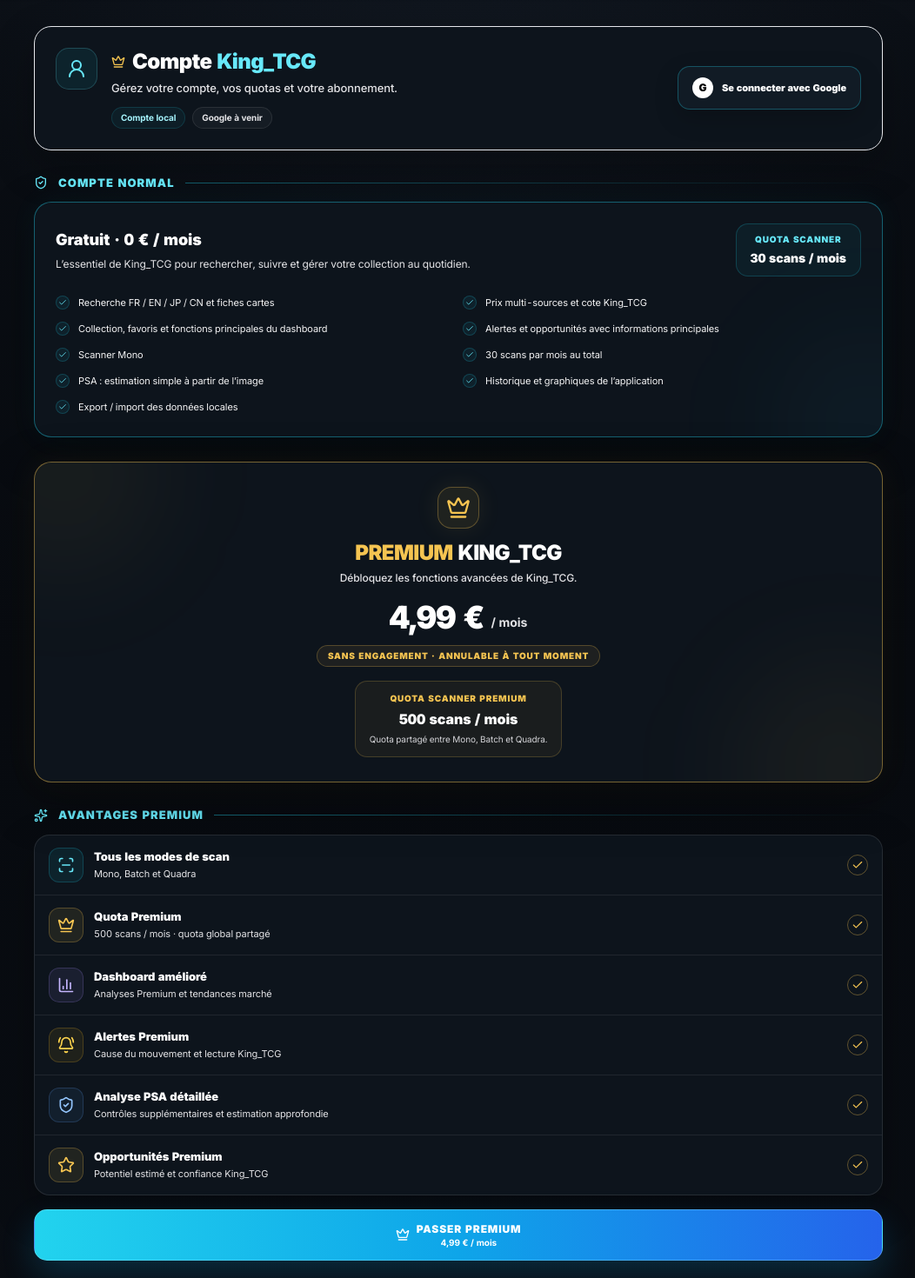
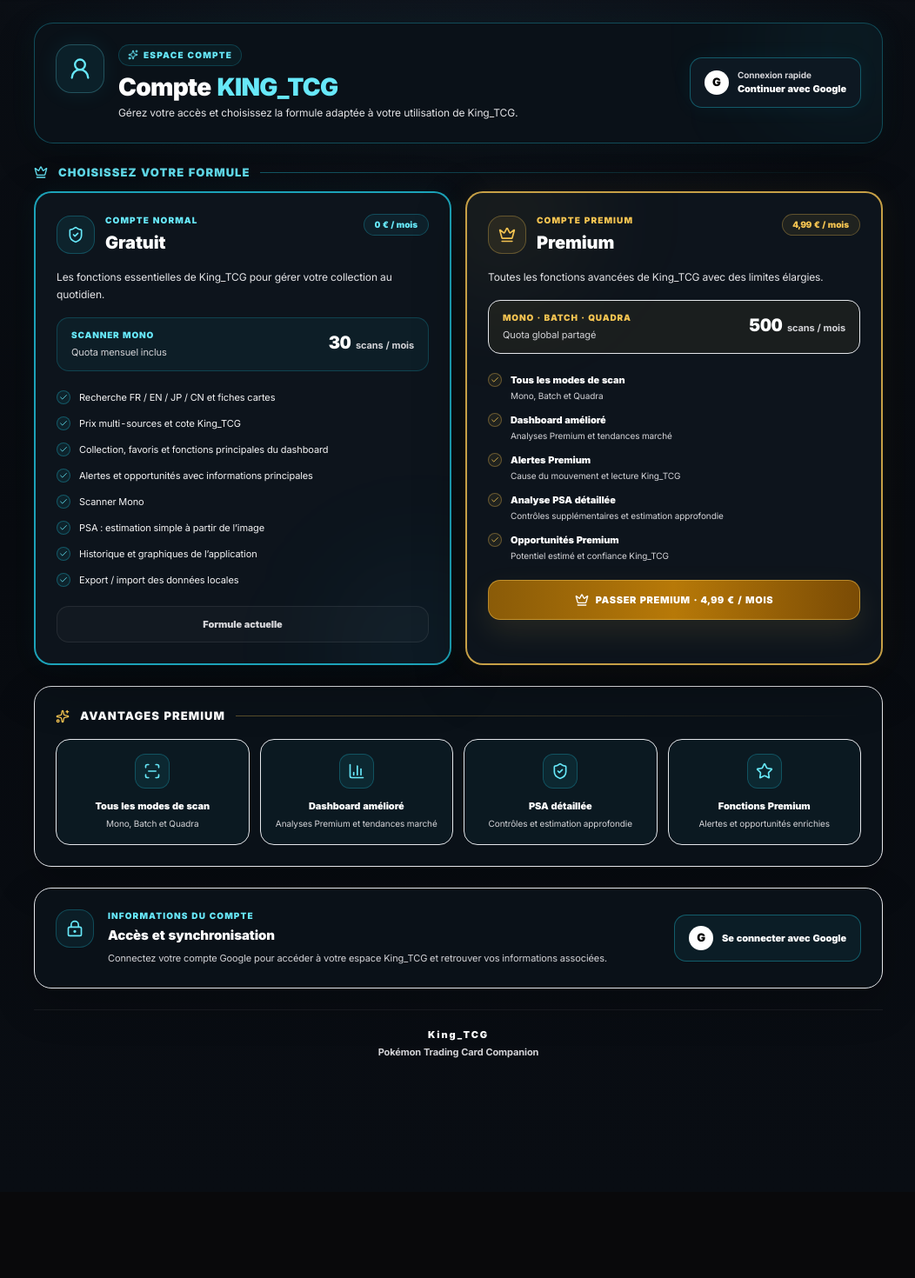
Before and after one commit to dylangdm1-dotcom/King_TcgV1, a Next.js app: page /parametres/compte in a window 1280 px wide. Shown: the part 120-1590 px from the top of the page at 87% size, without its empty margins (113-1165 px from the left). After the commit the page ends 1491 px from the top, so only its background shows below. Built offline with nearby package versions, Linux system fonts and the light colour scheme.

Commit message:
Update page.tsx

```diff
--- a/app/parametres/compte/page.tsx
+++ b/app/parametres/compte/page.tsx
@@ -22,7 +22,6 @@ const normalFeatures = [
   "Collection, favoris et fonctions principales du dashboard",
   "Alertes et opportunités avec informations principales",
   "Scanner Mono",
-  "30 scans par mois au total",
   "PSA : estimation simple à partir de l’image",
   "Historique et graphiques de l’application",
   "Export / import des données locales",
@@ -33,52 +32,45 @@ const premiumHighlights = [
     title: "Tous les modes de scan",
     description: "Mono, Batch et Quadra",
     icon: ScanLine,
-    tone: "cyan",
-  },
-  {
-    title: "Quota Premium",
-    description: "500 scans / mois · quota global partagé",
-    icon: Crown,
-    tone: "gold",
   },
   {
     title: "Dashboard amélioré",
     description: "Analyses Premium et tendances marché",
     icon: BarChart3,
-    tone: "violet",
   },
   {
     title: "Alertes Premium",
     description: "Cause du mouvement et lecture King_TCG",
     icon: BellRing,
-    tone: "orange",
   },
   {
     title: "Analyse PSA détaillée",
     description: "Contrôles supplémentaires et estimation approfondie",
     icon: ShieldCheck,
-    tone: "blue",
   },
   {
     title: "Opportunités Premium",
     description: "Potentiel estimé et confiance King_TCG",
     icon: Star,
-    tone: "gold",
   },
 ] as const;
 
-const premiumTones = {
-  cyan: "border-cyan-400/20 bg-cyan-400/[0.08] text-cyan-300",
-  gold: "border-[#f5c451]/25 bg-[#f5c451]/[0.09] text-[#f5c451]",
-  violet: "border-violet-400/20 bg-violet-400/[0.09] text-violet-300",
-  orange: "border-amber-400/20 bg-amber-400/[0.08] text-amber-300",
-  blue: "border-blue-400/20 bg-blue-400/[0.08] text-blue-300",
-};
-
-function NormalFeatureRow({ children }: { children: React.ReactNode }) {
+function FeatureRow({
+  children,
+  premium = false,
+}: {
+  children: React.ReactNode;
+  premium?: boolean;
+}) {
   return (
     <li className="flex items-start gap-2.5 text-[11px] leading-5 text-zinc-100">
-      <span className="mt-0.5 flex h-4 w-4 shrink-0 items-center justify-center rounded-full border border-cyan-400/20 bg-cyan-400/[0.07] text-cyan-300">
+      <span
+        className={`mt-0.5 flex h-4 w-4 shrink-0 items-center justify-center rounded-full border ${
+          premium
+            ? "border-[#f5c451]/35 bg-[#f5c451]/[0.08] text-[#f5c451]"
+            : "border-cyan-400/30 bg-cyan-400/[0.08] text-cyan-300"
+        }`}
+      >
         <Check className="h-2.5 w-2.5" />
       </span>
       {children}
@@ -92,7 +84,7 @@ export default function AccountManagementPage() {
       <Navbar />
 
       <main className="kt-premium-shell min-h-screen pb-32 text-white">
-        <div className="mx-auto max-w-5xl space-y-7 px-4 py-6 sm:px-6">
+        <div className="mx-auto max-w-5xl space-y-6 px-4 py-6 sm:px-6">
           <Link
             href="/parametres"
             className="kt-premium-button-secondary inline-flex items-center gap-2 px-3.5 py-2 text-[11px] font-bold uppercase tracking-wide"
@@ -101,153 +93,247 @@ export default function AccountManagementPage() {
             Retour aux paramètres
           </Link>
 
-          <header className="rounded-[20px] border border-cyan-400/18 bg-[#0d141c] p-5 shadow-[0_18px_48px_rgba(0,0,0,.26)] sm:p-6">
-            <div className="flex flex-col gap-5 sm:flex-row sm:items-center sm:justify-between">
+          <header className="relative overflow-hidden rounded-[22px] border border-cyan-400/30 bg-[#0a1118] p-5 shadow-[0_18px_48px_rgba(0,0,0,.24),0_0_34px_rgba(34,211,238,.05)] sm:p-6">
+            <div className="pointer-events-none absolute -right-16 -top-20 h-52 w-52 rounded-full bg-cyan-400/[0.055] blur-3xl" />
+            <div className="relative flex flex-col gap-5 sm:flex-row sm:items-center sm:justify-between">
               <div className="flex items-start gap-4">
-              <span className="flex h-12 w-12 shrink-0 items-center justify-center rounded-[15px] border border-cyan-300/20 bg-cyan-400/[0.08] text-cyan-300">
-                <UserRound className="h-6 w-6" />
+                <span className="flex h-14 w-14 shrink-0 items-center justify-center rounded-[18px] border border-cyan-300/25 bg-cyan-400/[0.08] text-cyan-300 shadow-[0_0_26px_rgba(34,211,238,.08)]">
+                  <UserRound className="h-7 w-7" />
                 </span>
                 <div>
-                <div className="flex items-center gap-2">
-                  <Crown className="h-4 w-4 text-[#f5c451]" />
-                  <h1 className="text-xl font-black tracking-tight sm:text-2xl">
-                    Compte <span className="text-cyan-300">King_TCG</span>
+                  <span className="inline-flex items-center gap-1.5 rounded-full border border-cyan-400/20 bg-cyan-400/[0.06] px-2.5 py-1 text-[10px] font-black uppercase tracking-[0.12em] text-cyan-300">
+                    <Sparkles className="h-3 w-3" />
+                    Espace compte
+                  </span>
+                  <h1 className="mt-2 text-2xl font-black tracking-tight text-white sm:text-[28px]">
+                    Compte <span className="text-cyan-300">KING_TCG</span>
                   </h1>
-                </div>
-                <p className="mt-1 text-[13px] font-medium leading-5 text-zinc-200">
-                  Gérez votre compte, vos quotas et votre abonnement.
+                  <p className="mt-1 max-w-xl text-[12px] leading-5 text-zinc-200">
+                    Gérez votre accès et choisissez la formule adaptée à votre utilisation de King_TCG.
                   </p>
-                <div className="mt-3 flex flex-wrap gap-2">
-                  <span className="rounded-full border border-cyan-400/15 bg-cyan-400/[0.06] px-2.5 py-1 text-[10px] font-bold text-cyan-200">Compte local</span>
-                  <span className="rounded-full border border-white/[0.09] bg-white/[0.035] px-2.5 py-1 text-[10px] font-bold text-zinc-200">Google à venir</span>
-                </div>
                 </div>
               </div>
 
               <button
                 type="button"
-              className="inline-flex w-full items-center justify-center gap-2.5 rounded-[14px] border border-cyan-400/30 bg-[#111b25] px-4 py-3 text-[11px] font-black text-white shadow-[0_10px_28px_rgba(0,0,0,.18)] transition hover:border-cyan-300/50 hover:bg-[#14222e] sm:w-auto"
+                className="inline-flex w-full items-center justify-center gap-2.5 rounded-[14px] border border-cyan-400/35 bg-[#0d1822] px-4 py-3 text-[11px] font-black text-white shadow-[0_0_24px_rgba(34,211,238,.06)] transition hover:border-cyan-300/60 hover:bg-[#10212c] sm:w-auto"
               >
-              <span className="flex h-6 w-6 items-center justify-center rounded-full bg-white text-[12px] font-black text-black">G</span>
-              Se connecter avec Google
+                <span className="flex h-7 w-7 items-center justify-center rounded-full bg-white text-[13px] font-black text-black">
+                  G
+                </span>
+                <span className="text-left">
+                  <span className="block text-[10px] font-bold text-zinc-300">Connexion rapide</span>
+                  <span className="block">Continuer avec Google</span>
+                </span>
               </button>
             </div>
           </header>
 
           <section>
             <div className="mb-3 flex items-center gap-3">
-              <ShieldCheck className="h-4 w-4 text-cyan-300" />
+              <Crown className="h-4 w-4 text-cyan-300" />
               <h2 className="whitespace-nowrap text-[13px] font-black uppercase tracking-[0.08em] text-cyan-300">
-                Compte Normal
+                Choisissez votre formule
               </h2>
               <span className="h-px flex-1 bg-gradient-to-r from-cyan-400/40 to-transparent" />
             </div>
 
-            <div className="relative overflow-hidden rounded-[20px] border border-cyan-400/40 bg-[#0d141c] p-5 shadow-[0_20px_60px_rgba(0,0,0,.30),0_0_32px_rgba(34,211,238,.05)] sm:p-6">
-              <div className="pointer-events-none absolute -bottom-24 -right-24 h-56 w-56 rounded-full bg-cyan-400/[0.045] blur-3xl" />
+            <div className="grid gap-4 lg:grid-cols-2">
+              <article className="relative overflow-hidden rounded-[20px] border-2 border-cyan-400/75 bg-[#0d141c] p-5 shadow-[0_20px_60px_rgba(0,0,0,.28),0_0_30px_rgba(34,211,238,.055)] sm:p-6">
+                <div className="pointer-events-none absolute -bottom-24 -right-20 h-56 w-56 rounded-full bg-cyan-400/[0.045] blur-3xl" />
+
                 <div className="relative">
-              <div className="flex flex-col gap-4 sm:flex-row sm:items-center sm:justify-between">
+                  <div className="flex items-start justify-between gap-4">
+                    <div className="flex items-center gap-3">
+                      <span className="flex h-11 w-11 items-center justify-center rounded-2xl border border-cyan-400/25 bg-cyan-400/[0.08] text-cyan-300">
+                        <ShieldCheck className="h-5 w-5" />
+                      </span>
                       <div>
-                  <p className="text-lg font-black text-white">Gratuit · 0 € / mois</p>
-                  <p className="mt-1 max-w-2xl text-[12px] leading-5 text-zinc-200">
-                    L’essentiel de King_TCG pour rechercher, suivre et gérer votre collection au quotidien.
+                        <p className="text-[10px] font-black uppercase tracking-[0.11em] text-cyan-300">
+                          Compte Normal
                         </p>
+                        <h3 className="mt-1 text-xl font-black text-white">Gratuit</h3>
                       </div>
-                <div className="rounded-[14px] border border-cyan-400/20 bg-cyan-400/[0.06] px-4 py-2.5 text-center">
-                  <p className="text-[10px] font-black uppercase tracking-[0.08em] text-cyan-300">Quota scanner</p>
-                  <p className="mt-1 text-sm font-black text-white">30 scans / mois</p>
+                    </div>
+                    <span className="rounded-full border border-cyan-400/25 bg-cyan-400/[0.07] px-3 py-1 text-[10px] font-black text-cyan-300">
+                      0 € / mois
+                    </span>
+                  </div>
+
+                  <p className="mt-4 text-[12px] leading-5 text-zinc-200">
+                    Les fonctions essentielles de King_TCG pour gérer votre collection au quotidien.
+                  </p>
+
+                  <div className="mt-4 rounded-[14px] border border-cyan-400/20 bg-cyan-400/[0.055] px-4 py-3">
+                    <div className="flex items-center justify-between gap-3">
+                      <div>
+                        <p className="text-[10px] font-black uppercase tracking-[0.08em] text-cyan-300">
+                          Scanner Mono
+                        </p>
+                        <p className="mt-1 text-[11px] text-zinc-300">Quota mensuel inclus</p>
+                      </div>
+                      <p className="text-right text-xl font-black text-white">
+                        30 <span className="text-[11px] font-bold text-zinc-300">scans / mois</span>
+                      </p>
                     </div>
                   </div>
 
-              <ul className="mt-5 grid gap-2.5 sm:grid-cols-2">
+                  <ul className="mt-5 space-y-2.5">
                     {normalFeatures.map((feature) => (
-                  <NormalFeatureRow key={feature}>{feature}</NormalFeatureRow>
+                      <FeatureRow key={feature}>{feature}</FeatureRow>
                     ))}
                   </ul>
+
+                  <div className="mt-5 rounded-[14px] border border-white/[0.08] bg-white/[0.025] px-4 py-3 text-center text-[11px] font-black text-zinc-300">
+                    Formule actuelle
+                  </div>
+                </div>
+              </article>
+
+              <article className="relative overflow-hidden rounded-[20px] border-2 border-[#f5c451]/80 bg-[#0d141c] p-5 shadow-[0_20px_60px_rgba(0,0,0,.30),0_0_34px_rgba(245,196,81,.065)] sm:p-6">
+                <div className="pointer-events-none absolute -left-16 -top-20 h-52 w-52 rounded-full bg-[#f5c451]/[0.055] blur-3xl" />
+
+                <div className="relative">
+                  <div className="flex items-start justify-between gap-4">
+                    <div className="flex items-center gap-3">
+                      <span className="flex h-11 w-11 items-center justify-center rounded-2xl border border-[#f5c451]/30 bg-[#f5c451]/[0.08] text-[#f5c451]">
+                        <Crown className="h-5 w-5" />
+                      </span>
+                      <div>
+                        <p className="text-[10px] font-black uppercase tracking-[0.11em] text-[#f5c451]">
+                          Compte Premium
+                        </p>
+                        <h3 className="mt-1 text-xl font-black text-white">Premium</h3>
+                      </div>
+                    </div>
+                    <span className="rounded-full border border-[#f5c451]/30 bg-[#f5c451]/[0.08] px-3 py-1 text-[10px] font-black text-[#f5c451]">
+                      4,99 € / mois
+                    </span>
+                  </div>
+
+                  <p className="mt-4 text-[12px] leading-5 text-zinc-200">
+                    Toutes les fonctions avancées de King_TCG avec des limites élargies.
+                  </p>
+
+                  <div className="mt-4 rounded-[14px] border border-[#f5c451]/22 bg-[#f5c451]/[0.055] px-4 py-3">
+                    <div className="flex items-center justify-between gap-3">
+                      <div>
+                        <p className="text-[10px] font-black uppercase tracking-[0.08em] text-[#f5c451]">
+                          Mono · Batch · Quadra
+                        </p>
+                        <p className="mt-1 text-[11px] text-zinc-300">Quota global partagé</p>
+                      </div>
+                      <p className="text-right text-xl font-black text-white">
+                        500 <span className="text-[11px] font-bold text-zinc-300">scans / mois</span>
+                      </p>
+                    </div>
+                  </div>
+
+                  <ul className="mt-5 space-y-2.5">
+                    {premiumHighlights.map((feature) => (
+                      <FeatureRow key={feature.title} premium>
+                        <span>
+                          <span className="font-black text-white">{feature.title}</span>
+                          <span className="block text-[10px] leading-4 text-zinc-300">
+                            {feature.description}
+                          </span>
+                        </span>
+                      </FeatureRow>
+                    ))}
+                  </ul>
+
+                  <button
+                    type="button"
+                    className="mt-5 inline-flex w-full items-center justify-center gap-2 rounded-[14px] border border-[#f5c451]/50 bg-gradient-to-r from-[#8a5b08] via-[#b77908] to-[#7a4b05] px-4 py-3.5 text-[11px] font-black uppercase tracking-[0.06em] text-white shadow-[0_14px_34px_rgba(245,196,81,.11)] transition hover:brightness-110"
+                  >
+                    <Crown className="h-4 w-4" />
+                    Passer Premium · 4,99 € / mois
+                  </button>
+                </div>
+              </article>
+            </div>
+          </section>
+
+          <section className="rounded-[20px] border border-cyan-400/22 bg-[#0a1118] p-5 shadow-[0_18px_48px_rgba(0,0,0,.22)] sm:p-6">
+            <div className="mb-4 flex items-center gap-3">
+              <Sparkles className="h-4 w-4 text-[#f5c451]" />
+              <h2 className="whitespace-nowrap text-[13px] font-black uppercase tracking-[0.08em] text-white">
+                Avantages Premium
+              </h2>
+              <span className="h-px flex-1 bg-gradient-to-r from-[#f5c451]/35 to-transparent" />
+            </div>
+
+            <div className="grid gap-3 sm:grid-cols-2 lg:grid-cols-4">
+              <div className="rounded-[16px] border border-cyan-400/18 bg-cyan-400/[0.04] p-4 text-center">
+                <span className="mx-auto flex h-10 w-10 items-center justify-center rounded-xl border border-cyan-400/25 bg-cyan-400/[0.08] text-cyan-300">
+                  <ScanLine className="h-5 w-5" />
+                </span>
+                <p className="mt-3 text-[11px] font-black text-white">Tous les modes de scan</p>
+                <p className="mt-1 text-[10px] leading-4 text-zinc-300">Mono, Batch et Quadra</p>
+              </div>
+
+              <div className="rounded-[16px] border border-cyan-400/18 bg-cyan-400/[0.04] p-4 text-center">
+                <span className="mx-auto flex h-10 w-10 items-center justify-center rounded-xl border border-cyan-400/25 bg-cyan-400/[0.08] text-cyan-300">
+                  <BarChart3 className="h-5 w-5" />
+                </span>
+                <p className="mt-3 text-[11px] font-black text-white">Dashboard amélioré</p>
+                <p className="mt-1 text-[10px] leading-4 text-zinc-300">Analyses Premium et tendances marché</p>
+              </div>
+
+              <div className="rounded-[16px] border border-cyan-400/18 bg-cyan-400/[0.04] p-4 text-center">
+                <span className="mx-auto flex h-10 w-10 items-center justify-center rounded-xl border border-cyan-400/25 bg-cyan-400/[0.08] text-cyan-300">
+                  <ShieldCheck className="h-5 w-5" />
+                </span>
+                <p className="mt-3 text-[11px] font-black text-white">PSA détaillée</p>
+                <p className="mt-1 text-[10px] leading-4 text-zinc-300">Contrôles et estimation approfondie</p>
+              </div>
+
+              <div className="rounded-[16px] border border-cyan-400/18 bg-cyan-400/[0.04] p-4 text-center">
+                <span className="mx-auto flex h-10 w-10 items-center justify-center rounded-xl border border-cyan-400/25 bg-cyan-400/[0.08] text-cyan-300">
+                  <Star className="h-5 w-5" />
+                </span>
+                <p className="mt-3 text-[11px] font-black text-white">Fonctions Premium</p>
+                <p className="mt-1 text-[10px] leading-4 text-zinc-300">Alertes et opportunités enrichies</p>
               </div>
             </div>
           </section>
 
-          <section className="relative overflow-hidden rounded-[20px] border border-[#f5c451]/45 bg-[#0d141c] p-6 shadow-[0_20px_60px_rgba(0,0,0,.34),0_0_38px_rgba(245,196,81,.055)] sm:p-7">
-            <div className="pointer-events-none absolute -left-20 -top-24 h-56 w-56 rounded-full bg-[#f5c451]/[0.055] blur-3xl" />
-            <div className="pointer-events-none absolute -bottom-28 -right-20 h-64 w-64 rounded-full bg-[#f5c451]/[0.05] blur-3xl" />
-
-            <div className="relative flex flex-col items-center text-center">
-              <span className="flex h-12 w-12 items-center justify-center rounded-2xl border border-[#f5c451]/30 bg-[#f5c451]/[0.08] text-[#f5c451] shadow-[0_0_28px_rgba(245,196,81,.09)]">
-                <Crown className="h-7 w-7" />
+          <section className="rounded-[20px] border border-cyan-400/24 bg-[#0a1118] p-5 shadow-[0_18px_48px_rgba(0,0,0,.22)] sm:p-6">
+            <div className="flex flex-col gap-4 sm:flex-row sm:items-center sm:justify-between">
+              <div className="flex items-start gap-4">
+                <span className="flex h-11 w-11 shrink-0 items-center justify-center rounded-2xl border border-cyan-400/25 bg-cyan-400/[0.07] text-cyan-300">
+                  <LockKeyhole className="h-5 w-5" />
                 </span>
-              <h2 className="mt-3 text-xl font-black tracking-tight text-white sm:text-2xl">
-                <span className="text-[#f5c451]">PREMIUM</span> KING_TCG
+                <div>
+                  <p className="text-[10px] font-black uppercase tracking-[0.11em] text-cyan-300">
+                    Informations du compte
+                  </p>
+                  <h2 className="mt-1 text-[15px] font-black text-white">
+                    Accès et synchronisation
                   </h2>
-              <p className="mt-1 text-[12px] font-medium text-zinc-200">
-                Débloquez les fonctions avancées de King_TCG.
+                  <p className="mt-1 max-w-xl text-[11px] leading-5 text-zinc-300">
+                    Connectez votre compte Google pour accéder à votre espace King_TCG et retrouver vos informations associées.
                   </p>
-
-              <div className="mt-4 flex items-end justify-center gap-2">
-                <span className="text-3xl font-black tracking-tight text-white sm:text-4xl">4,99 €</span>
-                <span className="pb-1 text-sm font-bold text-zinc-200">/ mois</span>
                 </div>
-
-              <span className="mt-3 rounded-full border border-[#f5c451]/25 bg-[#f5c451]/[0.07] px-3 py-1 text-[10px] font-black uppercase tracking-[0.08em] text-[#f5c451]">
-                Sans engagement · annulable à tout moment
-              </span>
-              <div className="mt-4 rounded-[14px] border border-[#f5c451]/20 bg-[#f5c451]/[0.055] px-4 py-3 text-center">
-                <p className="text-[10px] font-black uppercase tracking-[0.08em] text-[#f5c451]">Quota scanner Premium</p>
-                <p className="mt-1 text-base font-black text-white">500 scans / mois</p>
-                <p className="mt-1 text-[10px] text-zinc-300">Quota partagé entre Mono, Batch et Quadra.</p>
-              </div>
-            </div>
-          </section>
-
-          <section>
-            <div className="mb-3 flex items-center gap-3">
-              <Sparkles className="h-4 w-4 text-cyan-300" />
-              <h2 className="whitespace-nowrap text-[13px] font-black uppercase tracking-[0.08em] text-cyan-300">
-                Avantages Premium
-              </h2>
-              <span className="h-px flex-1 bg-gradient-to-r from-cyan-400/45 to-transparent" />
-            </div>
-
-            <div className="overflow-hidden rounded-[18px] border border-white/[0.1] bg-[#0d141c] shadow-[0_18px_48px_rgba(0,0,0,.28)]">
-              {premiumHighlights.map((feature, index) => {
-                const Icon = feature.icon;
-                return (
-                  <div
-                    key={feature.title}
-                    className={`flex items-center gap-3 px-3.5 py-3.5 sm:px-4 ${
-                      index > 0 ? "border-t border-white/[0.08]" : ""
-                    }`}
-                  >
-                    <span className={`flex h-10 w-10 shrink-0 items-center justify-center rounded-xl border ${premiumTones[feature.tone]}`}>
-                      <Icon className="h-5 w-5" />
-                    </span>
-                    <div className="min-w-0 flex-1">
-                      <p className="text-[12px] font-black text-white sm:text-[13px]">{feature.title}</p>
-                      <p className="mt-0.5 text-[11px] leading-4 text-zinc-200">{feature.description}</p>
-                    </div>
-                    <span className="flex h-6 w-6 shrink-0 items-center justify-center rounded-full border border-[#f5c451]/35 text-[#f5c451]">
-                      <Check className="h-3.5 w-3.5" />
-                    </span>
-                  </div>
-                );
-              })}
               </div>
 
               <button
                 type="button"
-              className="mt-4 inline-flex w-full items-center justify-center gap-2 rounded-[15px] border border-cyan-200/30 bg-gradient-to-r from-cyan-400 via-sky-500 to-blue-600 px-4 py-3.5 text-[12px] font-black uppercase tracking-[0.07em] text-white shadow-[0_16px_38px_rgba(14,165,233,.2)] transition hover:brightness-110"
+                className="inline-flex w-full items-center justify-center gap-2.5 rounded-[14px] border border-cyan-400/35 bg-cyan-400/[0.065] px-4 py-3 text-[11px] font-black text-white transition hover:border-cyan-300/60 hover:bg-cyan-400/[0.1] sm:w-auto"
               >
-              <Crown className="h-4 w-4" />
-              <span className="flex flex-col items-center leading-tight">
-                <span>Passer Premium</span>
-                <span className="mt-0.5 text-[10px] font-bold normal-case tracking-normal">4,99 € / mois</span>
+                <span className="flex h-7 w-7 items-center justify-center rounded-full bg-white text-[13px] font-black text-black">
+                  G
                 </span>
+                Se connecter avec Google
               </button>
+            </div>
           </section>
 
-          <footer className="border-t border-white/[0.06] pt-6 text-center">
+          <footer className="border-t border-white/[0.06] pt-5 text-center">
             <p className="text-[11px] font-black tracking-[0.18em] text-white">King_TCG</p>
-            <p className="mt-1 text-[11px] font-bold text-zinc-300">Pokémon Trading Card Companion</p>
+            <p className="mt-1 text-[11px] font-bold text-zinc-300">
+              Pokémon Trading Card Companion
+            </p>
           </footer>
         </div>
       </main>
```
Lines whose indentation alone changed are shown as unchanged.
